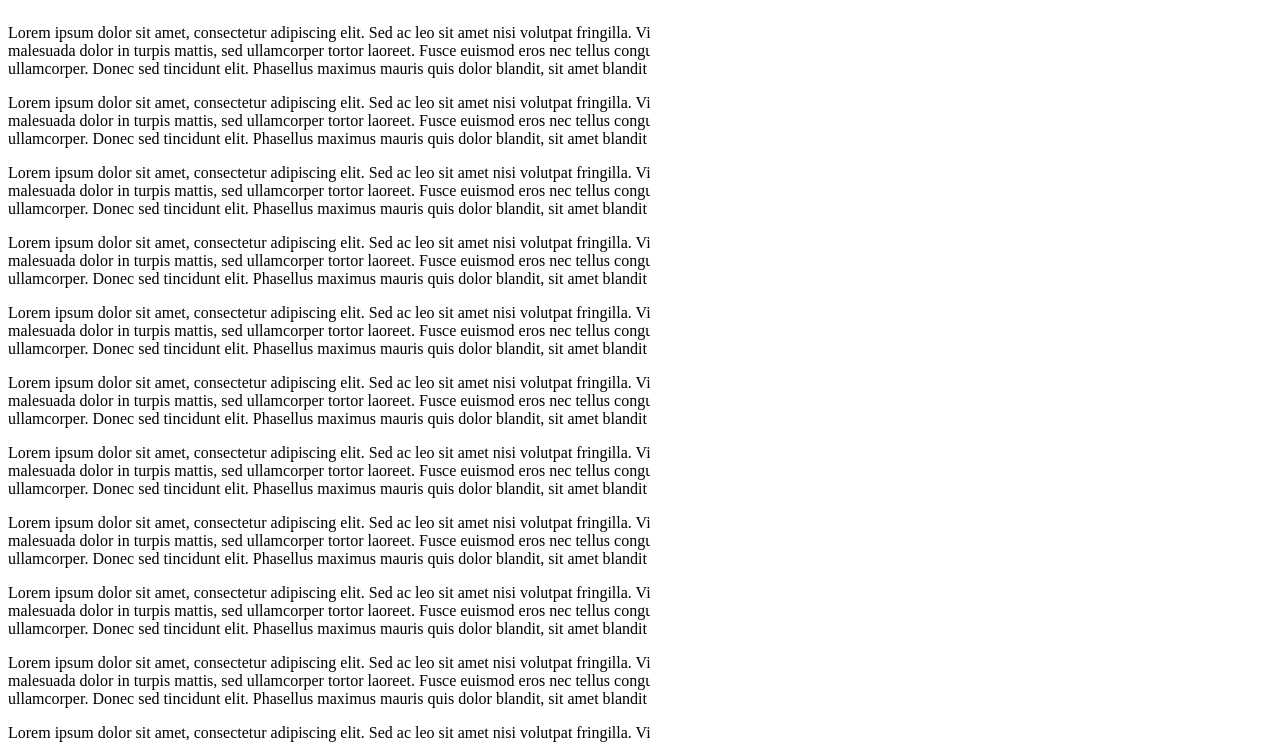
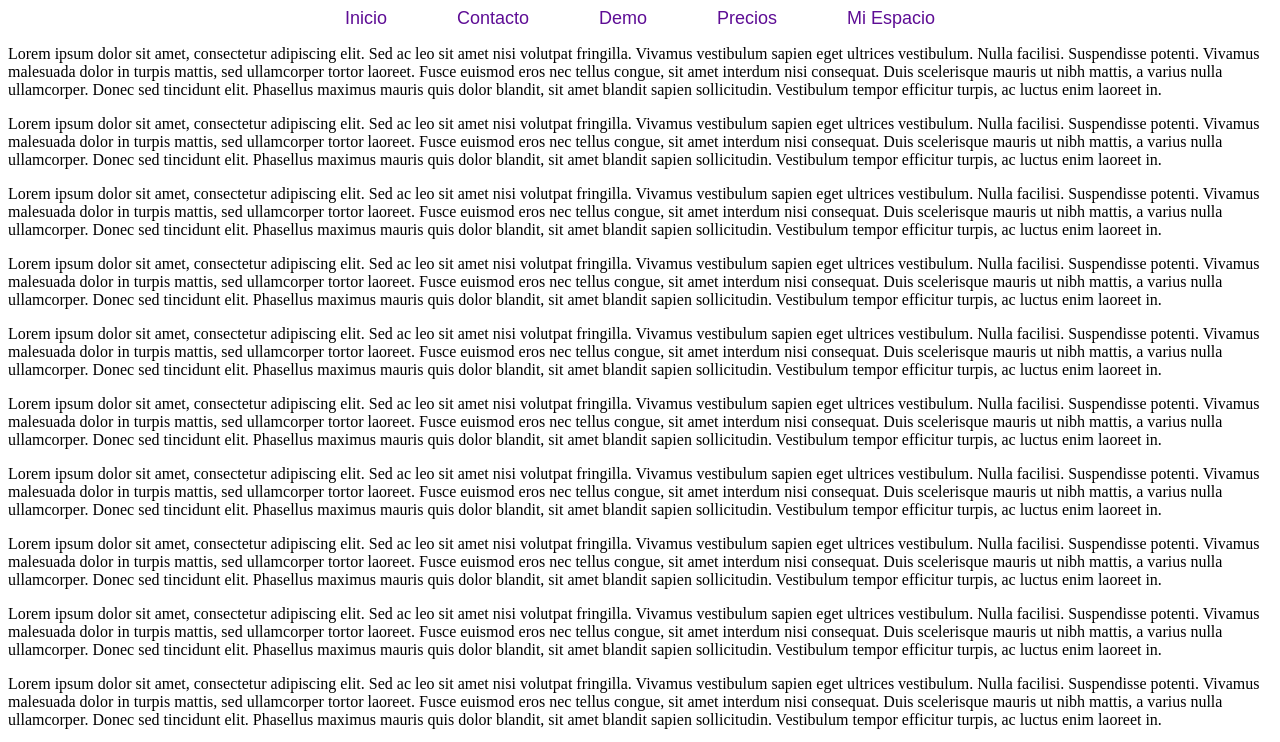
Before and after one commit to AlvaroGS03/TVConecta, a plain HTML site: page index.html in a window 1280 px wide. Shown: the part 254-996 px from the top of the page. Drawn offline with Linux system fonts and the light colour scheme.

Commit message:
menu fijo

```diff
--- a/css/styles.css
+++ b/css/styles.css
@@ -36,14 +36,3 @@ nav ul li a {
     /* Color del texto del enlace */
     text-decoration: none;
 }
-
-#main-menu {
-    position: fixed;
-    top: 230px;
-    left: 650px;
-    width: 100%;
-    height: 100%;
-    overflow: hidden;
-    z-index: 9999;
-    background-color: white;
-}
```
